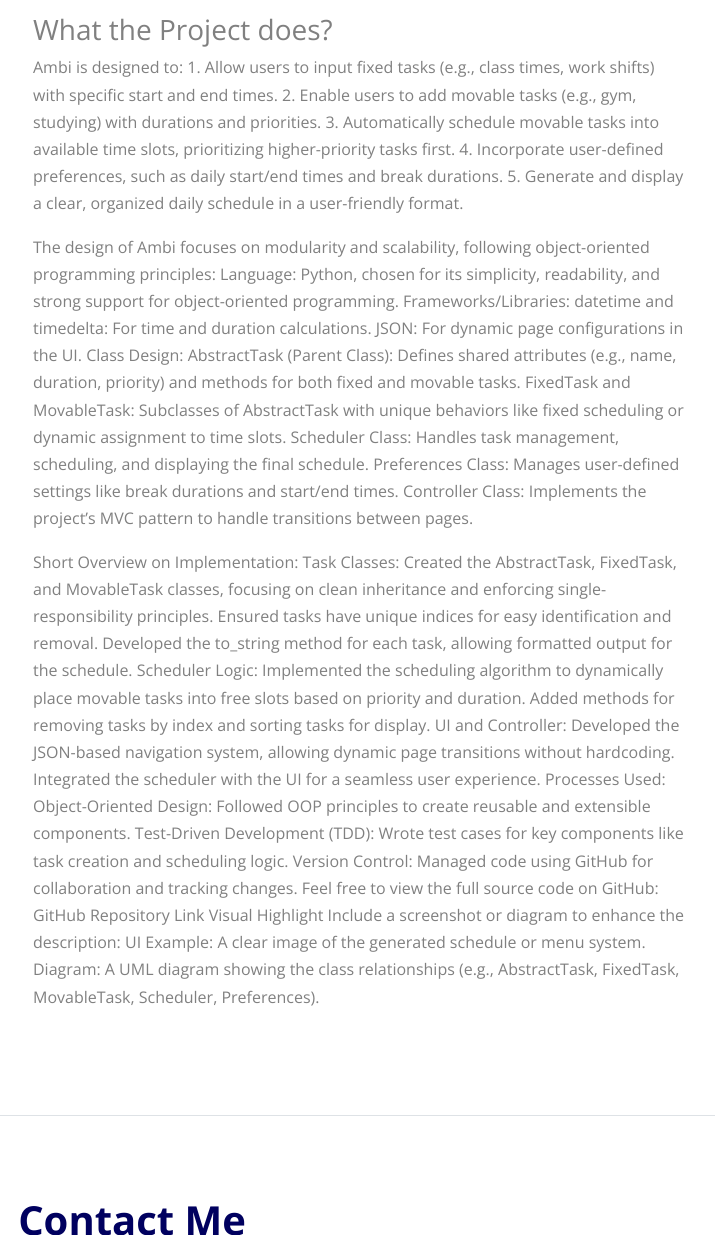
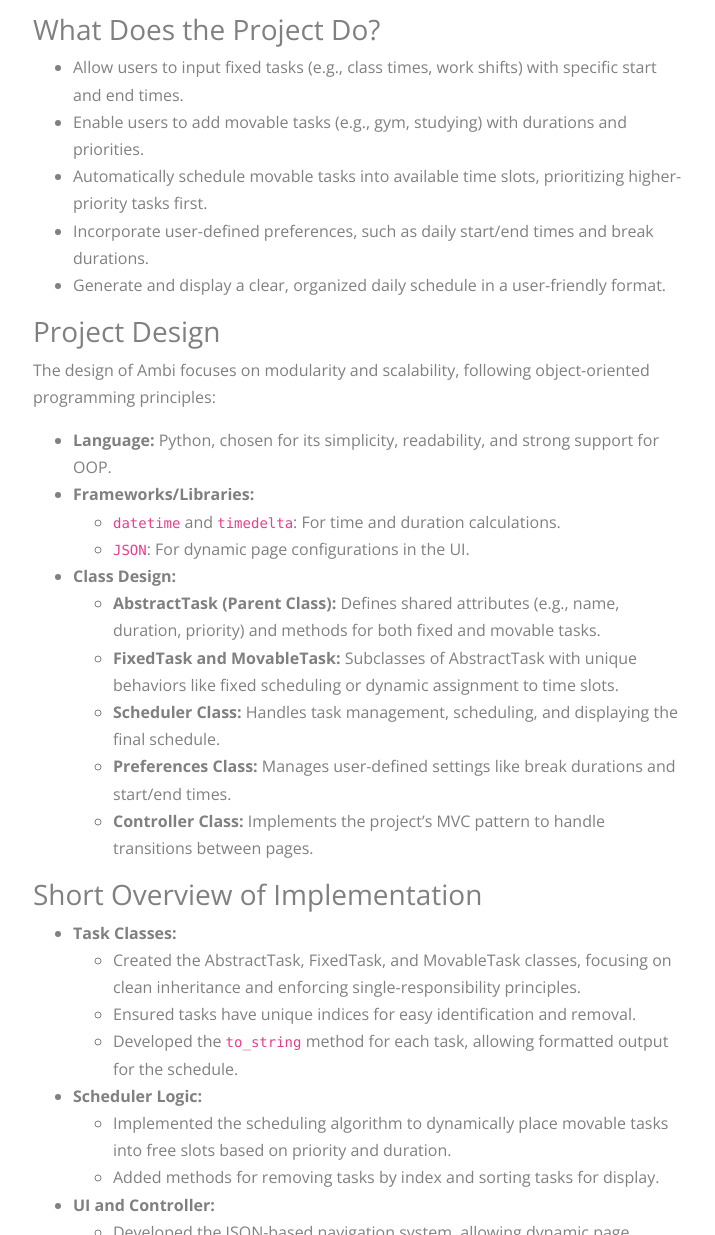
Before and after one commit to kyleabayaa/kyleabayaa.github.io, a plain HTML site: page index.html in a window 1280 px wide. Shown: the part 1327-2562 px from the top of the page, without its empty margins (508-1223 px from the left). Drawn offline with nearby package versions, Linux system fonts and the light colour scheme; a script that the page names is missing; files whose address does not match are found by name.

Commit message:
improved formatting

```diff
--- a/index.html
+++ b/index.html
@@ -115,23 +115,28 @@
 
     <section class="site-section border-bottom" id="projects-section">
       <div class="container">
+        <!-- Section Title -->
         <div class="row mb-5 justify-content-center">
           <div class="col-md-8 text-center">
-            <h2 class="section-title mb-3" data-aos="fade-up" data-aos-delay="">Projects</h2>
+            <h2 class="section-title mb-3" data-aos="fade-up">Projects</h2>
           </div>
         </div>
+
+        <!-- Project Content -->
         <div class="row">
-          <div class="col-lg-6 mb-5" data-aos="fade-up" data-aos-delay="">
+          <!-- Project Image -->
+          <div class="col-lg-6 mb-5" data-aos="fade-up">
+            <img src="" alt="Image of Ambi Project" class="img-fluid">
+          </div>
 
-            <img src="" alt="Image of your project" class="img-fluid">
+          <!-- Project Description -->
+          <div class="col-lg-5 ml-auto" data-aos="fade-up" data-aos-delay="100">
+            <div class="project-details">
+              <!-- Project Title -->
+              <h3>Project Title: Ambi - A Dynamic Scheduler Software</h3>
+              <p>An automated scheduler for balancing your tasks within the day!</p>
 
-          </div>
-          <div class="col-lg-5 ml-auto" data-aos="fade-up" data-aos-delay="100">
-            <div class="mb-4">
-              <h3>Project Title: Ambi - A Dynamic Scheduler Software</h3>
-              <p>
-              An automated scheduler for balancing your tasks within the day!
-              </p>
+              <!-- Motivation -->
               <h3>Motivation Behind the Project</h3>
               <p>
                 The idea for Ambi was born from a common challenge many people face: managing time effectively in a busy schedule. Often, people struggle to balance fixed commitments (like work or classes) with flexible tasks (like studying, exercising, or personal hobbies). Traditional scheduling tools can feel rigid, requiring manual effort and failing to adapt to changing priorities.
@@ -139,73 +144,83 @@
               <p>
                 My team and I decided to create Ambi as a solution that dynamically organizes a user’s day. It fills gaps between fixed tasks with prioritized flexible tasks, ensuring every moment is used productively. This project was also a great opportunity to refine my programming skills and explore object-oriented design principles while solving a practical problem.
               </p>
-              <h3>What the Project does?</h3>
-              <p>
-                Ambi is designed to:
 
-                1. Allow users to input fixed tasks (e.g., class times, work shifts) with specific start and end times.
-                2. Enable users to add movable tasks (e.g., gym, studying) with durations and priorities.
-                3. Automatically schedule movable tasks into available time slots, prioritizing higher-priority tasks first.
-                4. Incorporate user-defined preferences, such as daily start/end times and break durations.
-                5. Generate and display a clear, organized daily schedule in a user-friendly format.
-              </p>
+              <!-- Functional Requirements -->
+              <h3>What Does the Project Do?</h3>
+              <ul>
+                <li>Allow users to input fixed tasks (e.g., class times, work shifts) with specific start and end times.</li>
+                <li>Enable users to add movable tasks (e.g., gym, studying) with durations and priorities.</li>
+                <li>Automatically schedule movable tasks into available time slots, prioritizing higher-priority tasks first.</li>
+                <li>Incorporate user-defined preferences, such as daily start/end times and break durations.</li>
+                <li>Generate and display a clear, organized daily schedule in a user-friendly format.</li>
+              </ul>
+
+              <!-- Design -->
+              <h3>Project Design</h3>
               <p>
                 The design of Ambi focuses on modularity and scalability, following object-oriented programming principles:
+              </p>
+              <ul>
+                <li><strong>Language:</strong> Python, chosen for its simplicity, readability, and strong support for OOP.</li>
+                <li><strong>Frameworks/Libraries:</strong>
+                  <ul>
+                    <li><code>datetime</code> and <code>timedelta</code>: For time and duration calculations.</li>
+                    <li><code>JSON</code>: For dynamic page configurations in the UI.</li>
+                  </ul>
+                </li>
+                <li><strong>Class Design:</strong>
+                  <ul>
+                    <li><strong>AbstractTask (Parent Class):</strong> Defines shared attributes (e.g., name, duration, priority) and methods for both fixed and movable tasks.</li>
+                    <li><strong>FixedTask and MovableTask:</strong> Subclasses of AbstractTask with unique behaviors like fixed scheduling or dynamic assignment to time slots.</li>
+                    <li><strong>Scheduler Class:</strong> Handles task management, scheduling, and displaying the final schedule.</li>
+                    <li><strong>Preferences Class:</strong> Manages user-defined settings like break durations and start/end times.</li>
+                    <li><strong>Controller Class:</strong> Implements the project’s MVC pattern to handle transitions between pages.</li>
+                  </ul>
+                </li>
+              </ul>
 
-                Language: Python, chosen for its simplicity, readability, and strong support for object-oriented programming.
-                Frameworks/Libraries:
-                datetime and timedelta: For time and duration calculations.
-                JSON: For dynamic page configurations in the UI.
-                Class Design:
-                AbstractTask (Parent Class): Defines shared attributes (e.g., name, duration, priority) and methods for both fixed and movable tasks.
-                FixedTask and MovableTask: Subclasses of AbstractTask with unique behaviors like fixed scheduling or dynamic assignment to time slots.
-                Scheduler Class: Handles task management, scheduling, and displaying the final schedule.
-                Preferences Class: Manages user-defined settings like break durations and start/end times.
-                Controller Class: Implements the project’s MVC pattern to handle transitions between pages.
+              <!-- Implementation -->
+              <h3>Short Overview of Implementation</h3>
+              <ul>
+                <li><strong>Task Classes:</strong>
+                  <ul>
+                    <li>Created the AbstractTask, FixedTask, and MovableTask classes, focusing on clean inheritance and enforcing single-responsibility principles.</li>
+                    <li>Ensured tasks have unique indices for easy identification and removal.</li>
+                    <li>Developed the <code>to_string</code> method for each task, allowing formatted output for the schedule.</li>
+                  </ul>
+                </li>
+                <li><strong>Scheduler Logic:</strong>
+                  <ul>
+                    <li>Implemented the scheduling algorithm to dynamically place movable tasks into free slots based on priority and duration.</li>
+                    <li>Added methods for removing tasks by index and sorting tasks for display.</li>
+                  </ul>
+                </li>
+                <li><strong>UI and Controller:</strong>
+                  <ul>
+                    <li>Developed the JSON-based navigation system, allowing dynamic page transitions without hardcoding.</li>
+                    <li>Integrated the scheduler with the UI for a seamless user experience.</li>
+                  </ul>
+                </li>
+              </ul>
+
+              <!-- Processes Used -->
+              <h3>Processes Used</h3>
+              <ul>
+                <li><strong>Object-Oriented Design:</strong> Followed OOP principles to create reusable and extensible components.</li>
+                <li><strong>Test-Driven Development (TDD):</strong> Wrote test cases for key components like task creation and scheduling logic.</li>
+                <li><strong>Version Control:</strong> Managed code using GitHub for collaboration and tracking changes.</li>
+              </ul>
+
+              <!-- GitHub Link -->
+              <p>
+                Feel free to view the full source code on GitHub: <a href="https://github.com/usd-comp-305/project-04-kyle-daniel-matthew-ambi" target="_blank">Project Repository</a>
               </p>
-              <p>
-                Short Overview on Implementation:
-
-                Task Classes:
-
-                Created the AbstractTask, FixedTask, and MovableTask classes, focusing on clean inheritance and enforcing single-responsibility principles.
-                Ensured tasks have unique indices for easy identification and removal.
-                Developed the to_string method for each task, allowing formatted output for the schedule.
-                Scheduler Logic:
-
-                Implemented the scheduling algorithm to dynamically place movable tasks into free slots based on priority and duration.
-                Added methods for removing tasks by index and sorting tasks for display.
-                UI and Controller:
-
-                Developed the JSON-based navigation system, allowing dynamic page transitions without hardcoding.
-                Integrated the scheduler with the UI for a seamless user experience.
-                Processes Used:
-
-                Object-Oriented Design: Followed OOP principles to create reusable and extensible components.
-                Test-Driven Development (TDD): Wrote test cases for key components like task creation and scheduling logic.
-                Version Control: Managed code using GitHub for collaboration and tracking changes.
-                Feel free to view the full source code on GitHub: GitHub Repository Link
-
-                Visual Highlight
-                Include a screenshot or diagram to enhance the description:
-
-                UI Example: A clear image of the generated schedule or menu system.
-                Diagram: A UML diagram showing the class relationships (e.g., AbstractTask, FixedTask, MovableTask, Scheduler, Preferences).
-
-              </p>
-
-
-
             </div>
-
-
-
           </div>
         </div>
       </div>
+    </section>
 
-
-    </section>
 
 
     <section class="site-section" id="contact-section" data-aos="fade">
```
